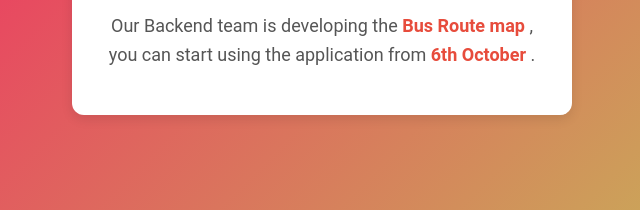
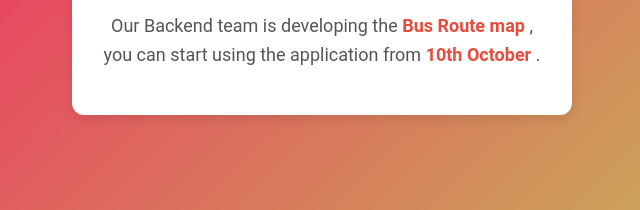
Before and after one commit to whereismybus22/spec-whereismybus, a plain HTML site: page announcement.html in a window 1280 px wide. Shown: the part 374-584 px from the top of the page, 318-958 px from the left. Drawn offline with Linux system fonts and the light colour scheme.

Commit message:
Update announcement.html

```diff
--- a/announcement.html
+++ b/announcement.html
@@ -138,7 +138,7 @@
     <div class="container">
         <h1>Welcome</h1>
         <p>
-            Our Backend team is developing the <span class="highlight">Bus Route map</span> , <br>you can start using the application from <span class="highlight">6th October</span> .
+            Our Backend team is developing the <span class="highlight">Bus Route map</span> , <br>you can start using the application from <span class="highlight">10th October</span> .
         </p>
     </div>
 
```
